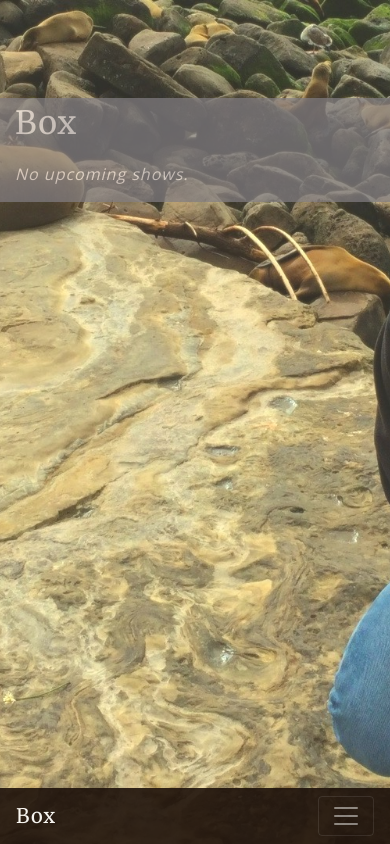
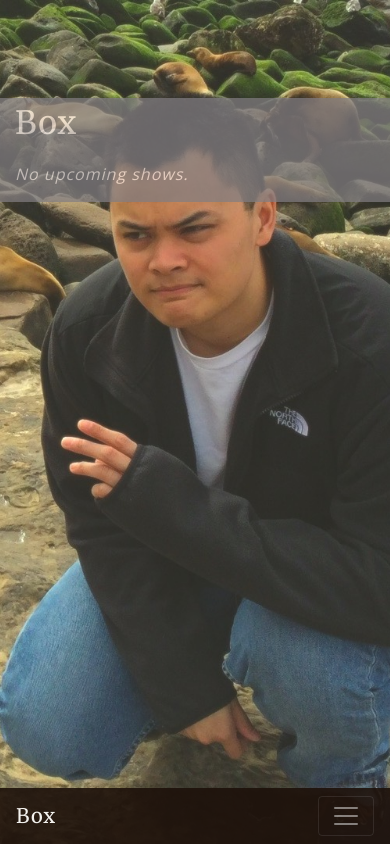
Before and after one commit to anothernameforbox/boxOfficial, a website: page index.html in a window 390 px wide. Drawn offline with nearby package versions, Linux system fonts and the light colour scheme.

Commit message:
home page fix background position for mobile

```diff
--- a/css/the-big-picture.css
+++ b/css/the-big-picture.css
@@ -5,12 +5,20 @@
  */
 
 body {
-  background: url('../img/sealions.jpg') no-repeat center center fixed;
+  background: no-repeat center fixed;
+  background-image: url('../img/sealions.jpg');
+  background-position: 80% 0;
   -webkit-background-size: cover;
   -moz-background-size: cover;
   background-size: cover;
   -o-background-size: cover;
   opacity: 0.9;
+}
+
+@media screen and (min-width: 991px) {
+  body {
+    background-position: center;
+  }
 }
 
 h1,
```
